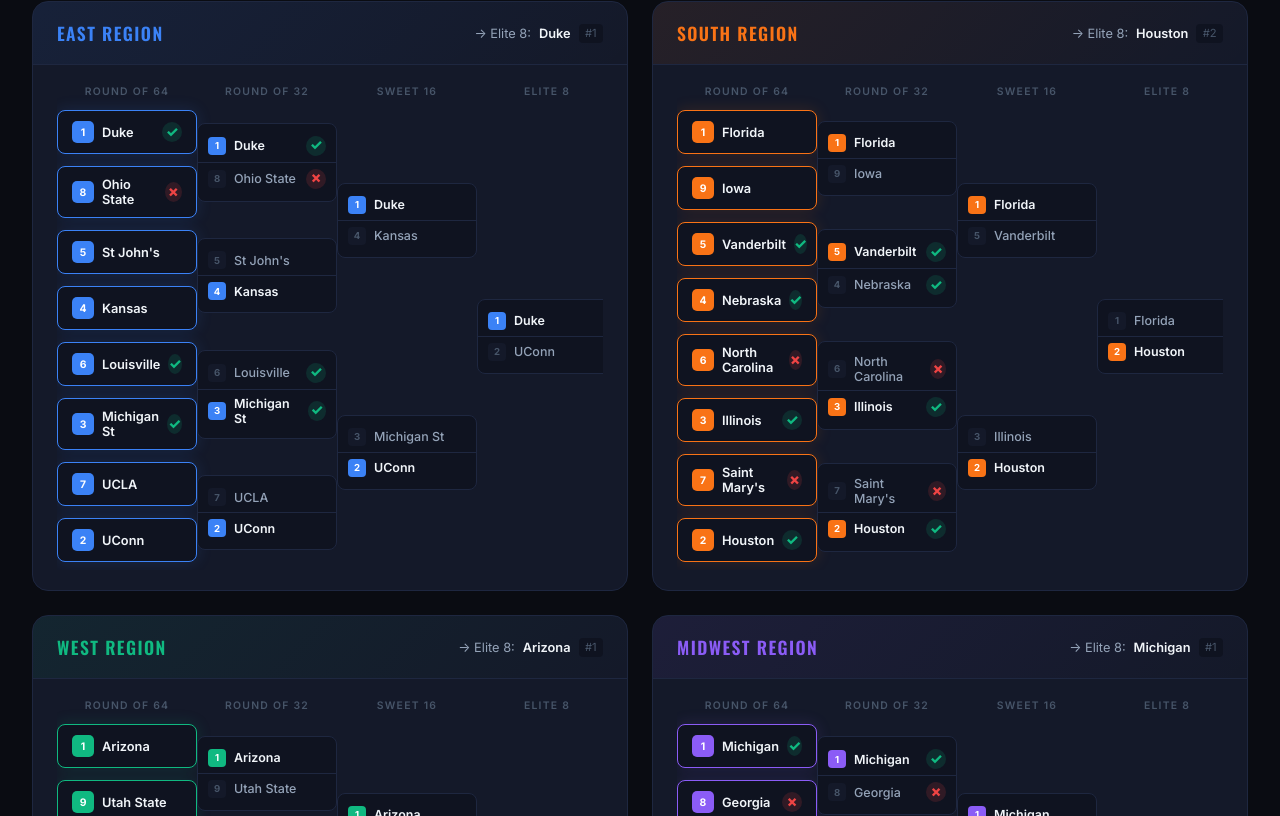
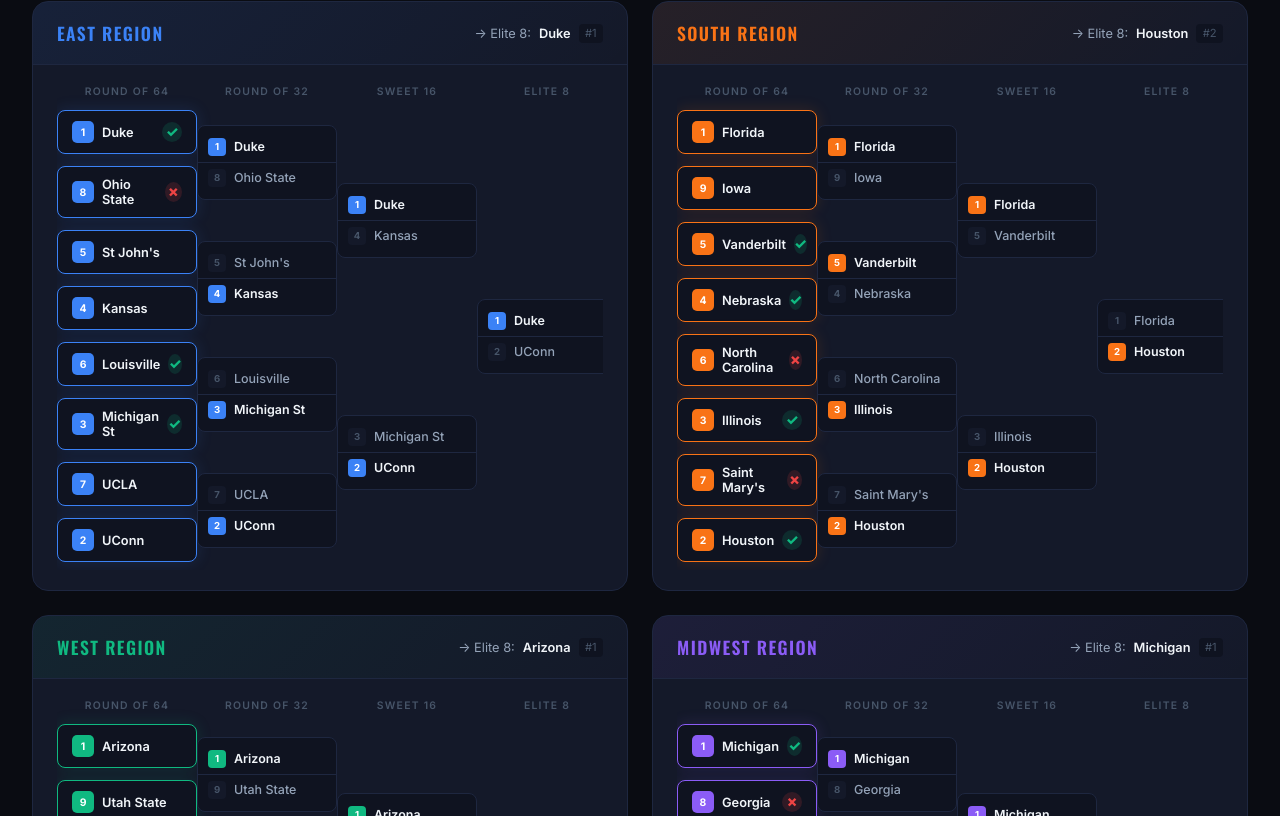
Before and after one commit to BG2011/MarchMadness, a Next.js app: page / in a window 1280 px wide. Shown: the part 824-1640 px from the top of the page. Built offline with nearby package versions, Linux system fonts and the light colour scheme.

Commit message:
feat: Display bet status for the winning team in MatchCard using a new `winnerBet` prop.

```diff
--- a/app/components/RegionCard.tsx
+++ b/app/components/RegionCard.tsx
@@ -19,10 +19,11 @@
   teamA: TeamEntry;
   teamB: TeamEntry;
   winner?: string;
+  winnerBet?: 'won' | 'lost';
   regionColor: string;
 }
 
-function MatchCard({ teamA, teamB, winner, regionColor }: MatchCardProps) {
+function MatchCard({ teamA, teamB, winner, winnerBet, regionColor }: MatchCardProps) {
   const aWins = winner === teamA.winner;
   const bWins = winner === teamB.winner;
   return (
@@ -30,15 +31,15 @@
       <div className={`match-team${aWins ? ' winner' : ''}`}>
         <div className="match-team-seed">{teamA.seed}</div>
         <span>{teamA.winner}</span>
-        {teamA.bet === 'won' && <span className="bet-status won">✓</span>}
-        {teamA.bet === 'lost' && <span className="bet-status lost">✗</span>}
+        {aWins && winnerBet === 'won' && <span className="bet-status won">✓</span>}
+        {aWins && winnerBet === 'lost' && <span className="bet-status lost">✗</span>}
       </div>
       <div className="match-divider" />
       <div className={`match-team${bWins ? ' winner' : ''}`}>
         <div className="match-team-seed">{teamB.seed}</div>
         <span>{teamB.winner}</span>
-        {teamB.bet === 'won' && <span className="bet-status won">✓</span>}
-        {teamB.bet === 'lost' && <span className="bet-status lost">✗</span>}
+        {bWins && winnerBet === 'won' && <span className="bet-status won">✓</span>}
+        {bWins && winnerBet === 'lost' && <span className="bet-status lost">✗</span>}
       </div>
     </div>
   );
@@ -118,13 +119,15 @@
             <div className="round-label">Round of 32</div>
             <div className="round-matches">
               {r64Matchups.map(([a, b], i) => {
-                const winner = r32Winners.has(a.winner) ? a.winner : r32Winners.has(b.winner) ? b.winner : undefined;
+                const winnerName = r32Winners.has(a.winner) ? a.winner : r32Winners.has(b.winner) ? b.winner : undefined;
+                const winnerEntry = data.round_of_32.find(t => t.winner === winnerName);
                 return (
                   <MatchCard
                     key={i}
                     teamA={a}
                     teamB={b}
-                    winner={winner}
+                    winner={winnerName}
+                    winnerBet={winnerEntry?.bet}
                     regionColor={color}
                   />
                 );
@@ -137,13 +140,15 @@
             <div className="round-label">Sweet 16</div>
             <div className="round-matches">
               {r32Matchups.map(([a, b], i) => {
-                const winner = s16Winners.has(a.winner) ? a.winner : s16Winners.has(b.winner) ? b.winner : undefined;
+                const winnerName = s16Winners.has(a.winner) ? a.winner : s16Winners.has(b.winner) ? b.winner : undefined;
+                const winnerEntry = data.sweet_16.find(t => t.winner === winnerName);
                 return (
                   <MatchCard
                     key={i}
                     teamA={a}
                     teamB={b}
-                    winner={winner}
+                    winner={winnerName}
+                    winnerBet={winnerEntry?.bet}
                     regionColor={color}
                   />
                 );
@@ -162,6 +167,7 @@
                     teamA={a}
                     teamB={b}
                     winner={data.elite_8.winner}
+                    winnerBet={data.elite_8.bet}
                     regionColor={color}
                   />
                 );
```
